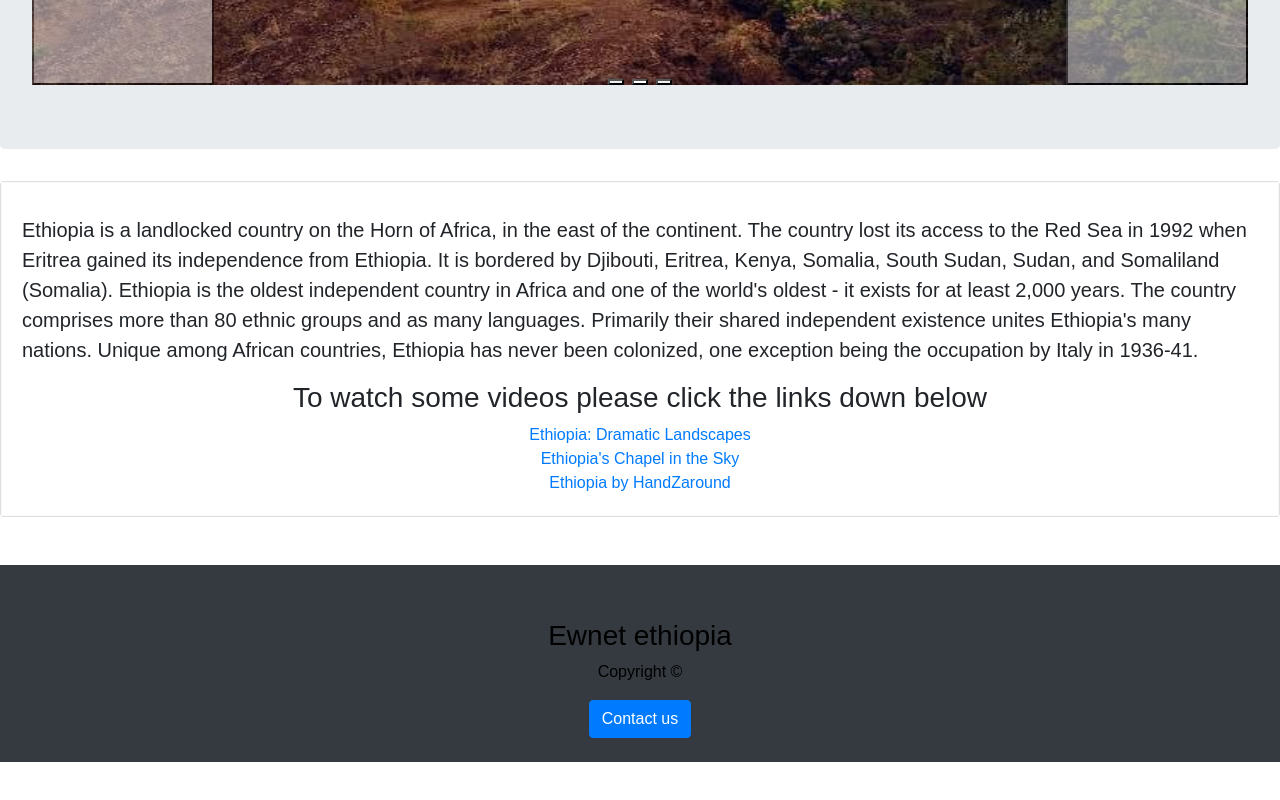
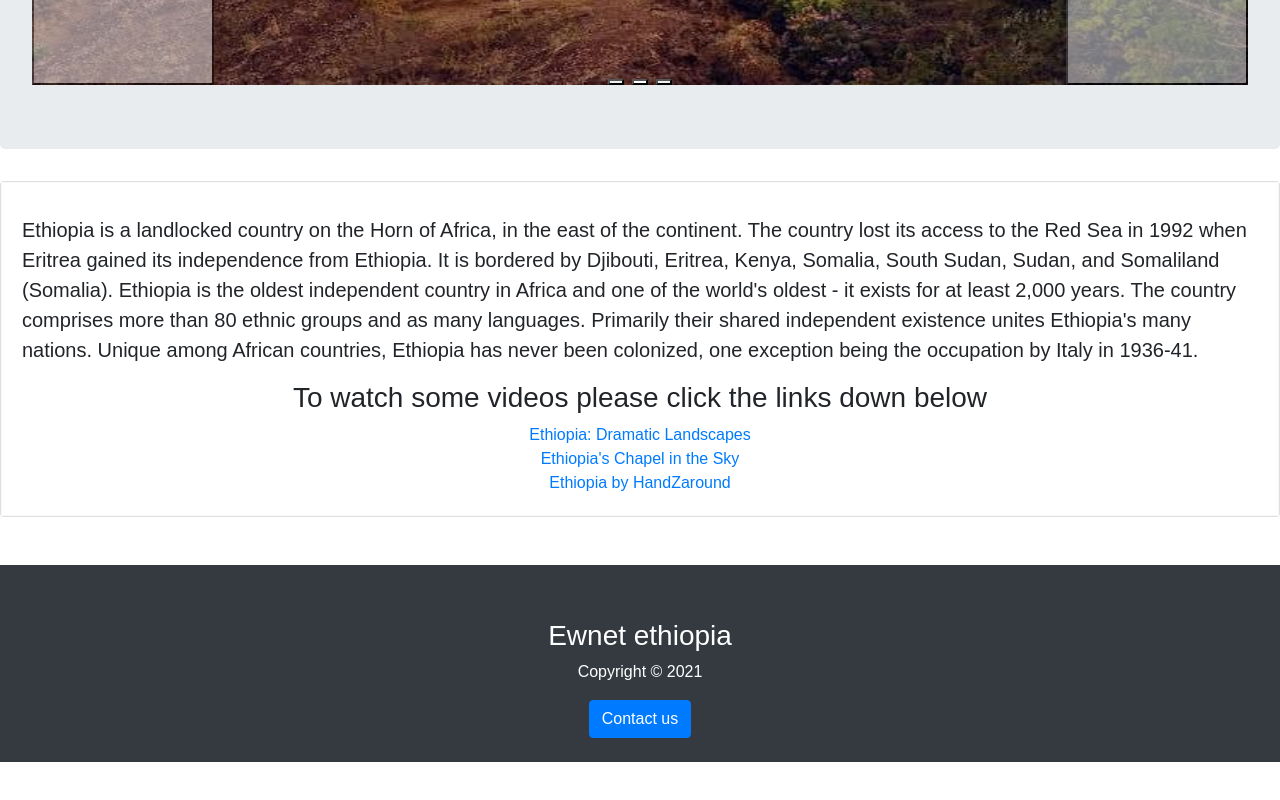
Before and after one commit to yaniman/ewenetEthiopia, a plain HTML site: page ewenetEth/pages/media.html in a window 1280 px wide. Shown: the part 579-1379 px from the top of the page. Drawn offline with nearby package versions, Linux system fonts and the light colour scheme; files that its build step writes are made by us from their sources.

Commit message:
Copyright added and footer updated

```diff
--- a/ewenetEth/pages/media.html
+++ b/ewenetEth/pages/media.html
@@ -148,7 +148,7 @@
             </div>
         </div>
     </div>
-    <footer id="main-fotter" class="bg-dark">
+    <footer id="main-fotter" class="bg-dark text-white">
         <div class="container">
 
             <div class="row">
@@ -163,3 +163,6 @@
 
 </body>
 </html>
+<script>
+    $('#year').text(new Date().getFullYear());
+    </script>
```
Also changed, not shown: ewenetEth/index.html (+1 -1 lines), ewenetEth/pages/articles.html (+5 -1 lines).
